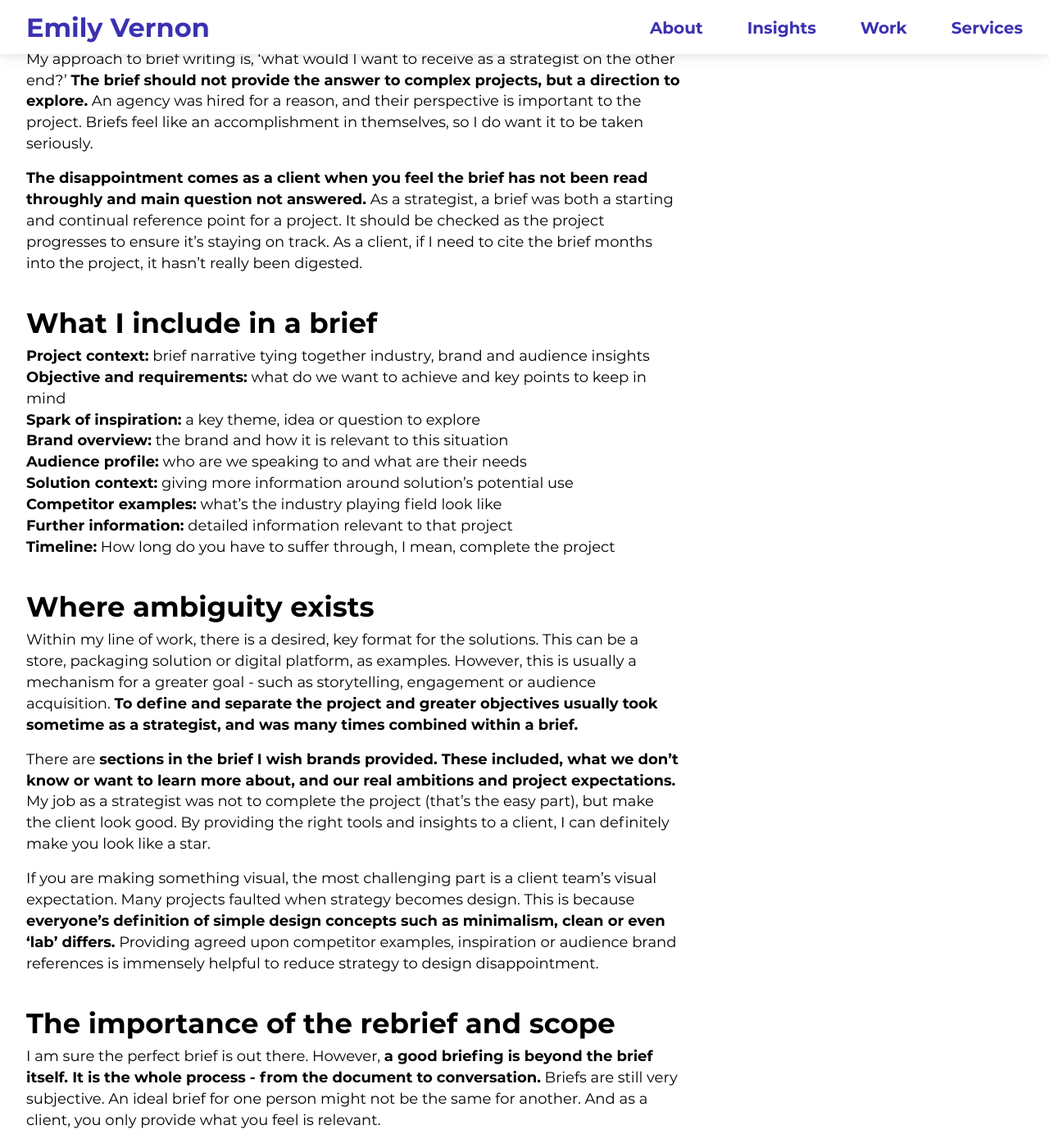
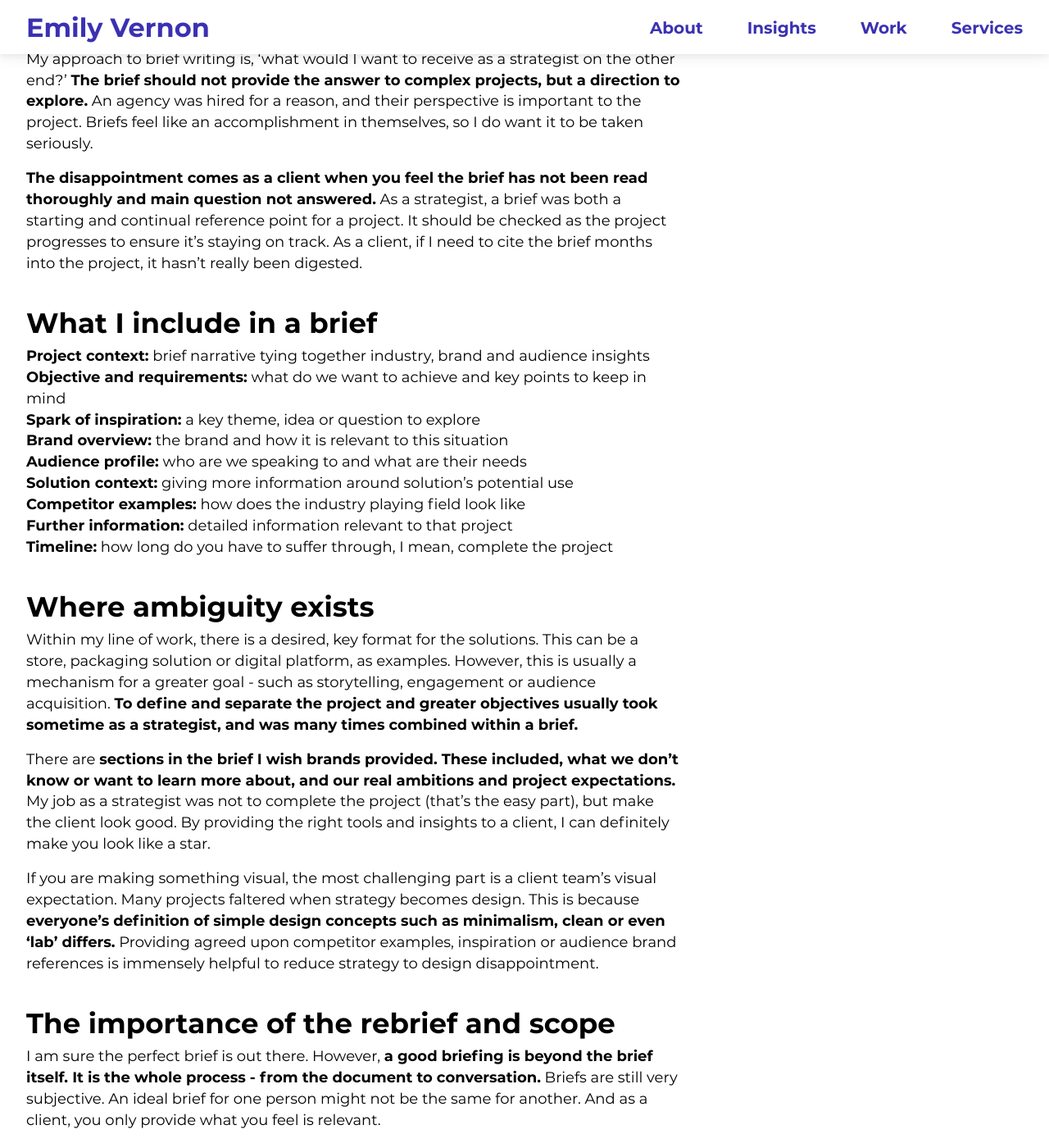
Before and after one commit to emilygv/emilyvernon.com, a Jekyll site: the page built from _posts/2021-08-28-better-creative-briefs-through-empathy.md, in a window 1280 px wide and 1400 px high, scrolled down 1572 px. Shown: the whole window at 82% size. Built offline with Jekyll 4.4.1, drawn with Linux system fonts in a browser that asks for light colours; some of the changed text lies outside the part shown.

Commit message:
Update 2021-08-28-better-creative-briefs-through-empathy.md

```diff
--- a/_posts/2021-08-28-better-creative-briefs-through-empathy.md
+++ b/_posts/2021-08-28-better-creative-briefs-through-empathy.md
@@ -29,7 +29,7 @@
 
 My approach to brief writing is, ‘what would I want to receive as a strategist on the other end?’ **The brief should not provide the answer to complex projects, but a direction to explore.** An agency was hired for a reason, and their perspective is important to the project. Briefs feel like an accomplishment in themselves, so I do want it to be taken seriously.
 
-**The disappointment comes as a client when you feel the brief has not been read throughly and main question not answered.** As a strategist, a brief was both a starting and continual reference point for a project. It should be checked as the project progresses to ensure it’s staying on track. As a client, if I need to cite the brief months into the project, it hasn’t really been digested.
+**The disappointment comes as a client when you feel the brief has not been read thoroughly and main question not answered.** As a strategist, a brief was both a starting and continual reference point for a project. It should be checked as the project progresses to ensure it’s staying on track. As a client, if I need to cite the brief months into the project, it hasn’t really been digested.
 
 ## What I include in a brief
 
@@ -39,9 +39,9 @@
 **Brand overview:** the brand and how it is relevant to this situation
 **Audience profile:** who are we speaking to and what are their needs
 **Solution context:** giving more information around solution's potential use
-**Competitor examples:** what's the industry playing field look like
+**Competitor examples:** how does the industry playing field look like
 **Further information:** detailed information relevant to that project
-**Timeline:** How long do you have to suffer through, I mean, complete the project
+**Timeline:** how long do you have to suffer through, I mean, complete the project
 
 ## Where ambiguity exists
 
@@ -49,19 +49,19 @@
 
 There are **sections in the brief I wish brands provided. These included, what we don’t know or want to learn more about, and our real ambitions and project expectations.** My job as a strategist was not to complete the project (that’s the easy part), but make the client look good. By providing the right tools and insights to a client, I can definitely make you look like a star.
 
-If you are making something visual, the most challenging part is a client team’s visual expectation. Many projects faulted when strategy becomes design. This is because **everyone's definition of simple design concepts such as minimalism, clean or even ‘lab’ differs.** Providing agreed upon competitor examples, inspiration or audience brand references is immensely helpful to reduce strategy to design disappointment.
+If you are making something visual, the most challenging part is a client team’s visual expectation. Many projects faltered when strategy becomes design. This is because **everyone's definition of simple design concepts such as minimalism, clean or even ‘lab’ differs.** Providing agreed upon competitor examples, inspiration or audience brand references is immensely helpful to reduce strategy to design disappointment.
 
 ## The importance of the rebrief and scope
 
 I am sure the perfect brief is out there. However, **a good briefing is beyond the brief itself. It is the whole process - from the document to conversation.** Briefs are still very subjective. An ideal brief for one person might not be the same for another. And as a client, you only provide what you feel is relevant.
 
-There are tips and tricks for that perfect brief, but people are not robots and clients not programmers. Sorry folks, humans are involved in this process. **Most of the time I try to provide a brief WIP.** This helps to offer a preview on what's coming, ask for any missing info and allow time for scope conversations. The latter is super important, as you will then know how they understood the project to run.
+There are tips and tricks for that perfect brief, but people are not robots and clients not programmers. Sorry folks, humans are involved in this process. **Most of the time I try to provide a WIP brief.** This helps to offer a preview on what's coming, ask for any missing info and allow time for scope conversations. The latter is super important, as you will then know how they understood the project to run.
 
 Within a project, there is a rebrief the brief phase. This can be called many things from immerse to understand. It generally means the brief will be read, supplemental insights used and a first approach presented. **Within a rebrief as a client, I am looking for clarity of idea, something interesting and project enthusiasm.** In a way, it's like a first date after texting back and forth for a couple of weeks.
 
 ## Remember how cultures have different bargaining traditions?
 
-Well, that's the same for a brief. It's a creative negotiation. **As a client, I expect to be challenged and questions by the agency. As an agency, I expect to think the client is boring and can do more.** We all need to look at the brief as a process or phase that we all can improve upon. My ultimate piece of advice - know how it feels on the other side of the brief and you'll already improve the process.
+Well, that's the same for a brief. It's a creative negotiation. **As a client, I expect to be challenged and questioned by the agency. As an agency, I expect to think the client is boring and can do more.** We all need to look at the brief as a process or phase that we all can improve upon. My ultimate piece of advice - know how it feels on the other side of the brief and you'll already improve the process.
 
 ## Let’s summarise
 
```
